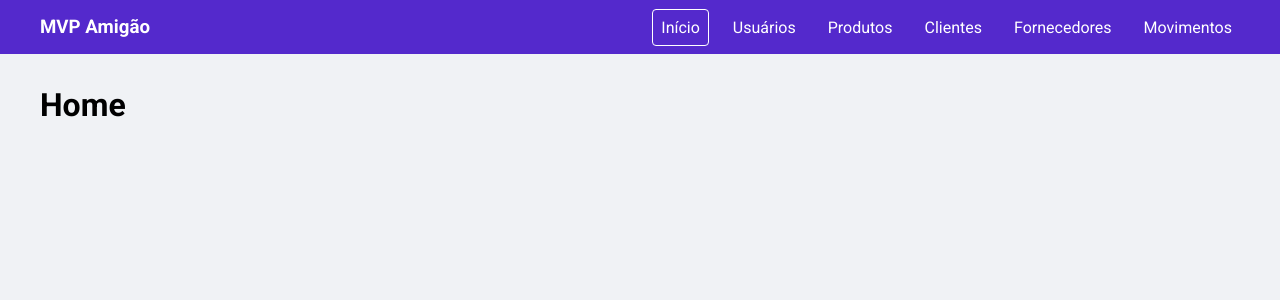
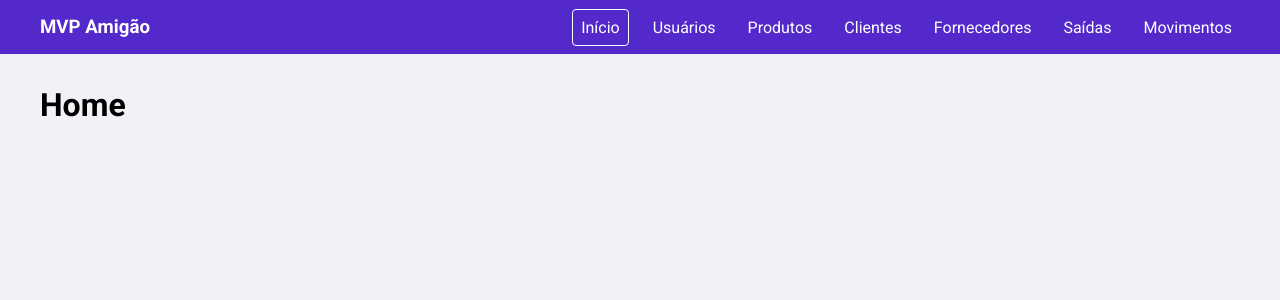
Before and after one commit to Newton-Duarte/mvp-amigao, a React (Create React App) app: page / in a window 1280 px wide. Shown: the top 300 px of the page. Built offline with nearby package versions, Linux system fonts and the light colour scheme.

Commit message:
feat: add outputs route

```diff
--- a/src/routes/config.js
+++ b/src/routes/config.js
@@ -9,6 +9,7 @@ const Products = lazy(() => import('../pages/Products'));
 const Customers = lazy(() => import('../pages/Customers'));
 const Vendors = lazy(() => import('../pages/Vendors'));
 const Movements = lazy(() => import('../pages/Movements'));
+const Outputs = lazy(() => import('../pages/Outputs'));
 
 export const routes = [
   {
@@ -43,6 +44,12 @@ export const routes = [
     name: 'Fornecedores',
   },
   {
+    path: '/outputs',
+    component: Outputs,
+    icon: '',
+    name: 'Saídas',
+  },
+  {
     path: '/movements',
     component: Movements,
     icon: '',
```
